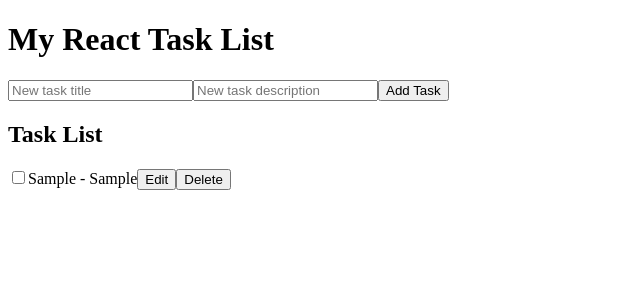
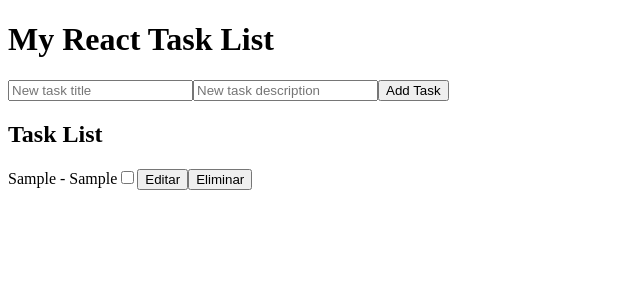
Before and after one commit to Carl-Diaz/task-list, a React (Vite) app: page / in a window 1280 px wide. Both pictures are taken after typing "Sample", "Sample" into the empty fields and a click on the button "Add Task". Shown: the top 300 px of the page, without its empty margins (0-640 px from the left). Built offline with nearby package versions, Linux system fonts and the light colour scheme.

Commit message:
implementacion del custom hook

```diff
--- a/src/App.jsx
+++ b/src/App.jsx
@@ -1,69 +1,19 @@
-// src/App.js
-import React, { useState, useEffect } from "react";
+import React from "react";
+import { useState } from "react";
 import Header from "./components/Header";
 import TaskList from "./components/TaskList";
+import useTaskManager from "./hooks/useTaskManager";
 
 const App = () => {
-  const [tasks, setTasks] = useState([]);
+  const { tasks, createTask, deleteTask, updateTask, toggleTask } =
+    useTaskManager();
   const [newTaskTitle, setNewTaskTitle] = useState("");
   const [newTaskDescription, setNewTaskDescription] = useState("");
 
-  useEffect(() => {
-    // Cargar tareas desde localStorage al iniciar la aplicación
-    const savedTasks = JSON.parse(localStorage.getItem("tasks")) || [];
-    setTasks(savedTasks);
-  }, []); // Se ejecuta al montar el componente
-
-  const saveTasksToLocalStorage = (updatedTasks) => {
-    // Guardar tareas en localStorage
-    localStorage.setItem("tasks", JSON.stringify(updatedTasks));
-  };
-
   const addTask = () => {
-    if (newTaskTitle.trim() !== "") {
-      const newTask = {
-        id: Date.now(),
-        name: `${newTaskTitle} - ${newTaskDescription}`,
-        completed: false,
-      };
-      setTasks((prevTasks) => {
-        const updatedTasks = [...prevTasks, newTask];
-        saveTasksToLocalStorage(updatedTasks);
-        return updatedTasks;
-      });
-      setNewTaskTitle("");
-      setNewTaskDescription("");
-    }
-  };
-
-  const deleteTask = (taskId) => {
-    setTasks((prevTasks) => {
-      const updatedTasks = prevTasks.filter((task) => task.id !== taskId);
-      saveTasksToLocalStorage(updatedTasks);
-      return updatedTasks;
-    });
-  };
-
-  const toggleTask = (taskId) => {
-    setTasks((prevTasks) => {
-      const updatedTasks = prevTasks.map((task) =>
-        task.id === taskId ? { ...task, completed: !task.completed } : task
-      );
-      saveTasksToLocalStorage(updatedTasks);
-      return updatedTasks;
-    });
-  };
-
-  const editTask = (taskId, editedTitle, editedDescription) => {
-    setTasks((prevTasks) => {
-      const updatedTasks = prevTasks.map((task) =>
-        task.id === taskId
-          ? { ...task, name: `${editedTitle} - ${editedDescription}` }
-          : task
-      );
-      saveTasksToLocalStorage(updatedTasks);
-      return updatedTasks;
-    });
+    createTask(newTaskTitle, newTaskDescription);
+    setNewTaskTitle("");
+    setNewTaskDescription("");
   };
 
   return (
@@ -87,9 +37,9 @@ const App = () => {
       </div>
       <TaskList
         tasks={tasks}
-        onToggle={toggleTask}
+        onToggle={toggleTask} // Asegúrate de pasar la función correcta aquí
         onDelete={deleteTask}
-        onEdit={editTask}
+        onEdit={updateTask}
       />
     </div>
   );
--- a/src/components/Task.jsx
+++ b/src/components/Task.jsx
@@ -1,4 +1,3 @@
-// src/components/Task.js
 import React, { useState } from "react";
 
 const Task = ({ id, name, completed, onToggle, onDelete, onEdit }) => {
@@ -28,12 +27,17 @@ const Task = ({ id, name, completed, onToggle, onDelete, onEdit }) => {
         </div>
       ) : (
         <div>
-          <input type="checkbox" checked={completed} onChange={onToggle} />
           <span style={{ textDecoration: completed ? "line-through" : "none" }}>
             {name}
           </span>
-          <button onClick={handleEditClick}>Edit</button>
-          <button onClick={onDelete}>Delete</button>
+          <input
+            type="checkbox"
+            checked={completed}
+            onChange={(e) => onToggle(id)}
+          />
+
+          <button onClick={handleEditClick}>Editar</button>
+          <button onClick={() => onDelete(id)}>Eliminar</button>
         </div>
       )}
     </div>
--- a/src/components/TaskList.jsx
+++ b/src/components/TaskList.jsx
@@ -1,4 +1,3 @@
-// src/components/TaskList.js
 import React from "react";
 import Task from "./Task";
 
@@ -12,7 +11,7 @@ const TaskList = ({ tasks, onToggle, onDelete, onEdit }) => {
           id={task.id}
           name={task.name}
           completed={task.completed}
-          onToggle={() => onToggle(task.id)}
+          onToggle={onToggle}
           onDelete={() => onDelete(task.id)}
           onEdit={onEdit}
         />
--- /dev/null
+++ b/src/hooks/useTaskManager.jsx
@@ -0,0 +1,61 @@
+import { useState, useEffect } from "react";
+
+const useTaskManager = () => {
+  const [tasks, setTasks] = useState([]);
+
+  useEffect(() => {
+    // Cargar tareas desde localStorage al iniciar la aplicación
+    const savedTasks = JSON.parse(localStorage.getItem("tasks")) || [];
+    console.log("Cargando tareas:", savedTasks);
+    setTasks(savedTasks);
+  }, []); // Solo se ejecutará en el montaje inicial
+
+  useEffect(() => {
+    // Guardar tareas en localStorage cada vez que cambien
+    console.log("Guardando tareas:", tasks);
+    localStorage.setItem("tasks", JSON.stringify(tasks));
+  }, [tasks]);
+
+  const createTask = (title, description) => {
+    if (title.trim() !== "") {
+      const newTask = {
+        id: Date.now(),
+        name: `${title} - ${description}`,
+        completed: false,
+      };
+      setTasks((prevTasks) => [...prevTasks, newTask]);
+    }
+  };
+
+  const deleteTask = (taskId) => {
+    setTasks((prevTasks) => prevTasks.filter((task) => task.id !== taskId));
+  };
+
+  const updateTask = (taskId, editedTitle, editedDescription) => {
+    setTasks((prevTasks) =>
+      prevTasks.map((task) =>
+        task.id === taskId
+          ? { ...task, name: `${editedTitle} - ${editedDescription}` }
+          : task
+      )
+    );
+  };
+
+  const toggleTask = (taskId) => {
+    setTasks((prevTasks) =>
+      prevTasks.map((task) =>
+        task.id === taskId ? { ...task, completed: !task.completed } : task
+      )
+    );
+  };
+
+  return {
+    tasks,
+    createTask,
+    deleteTask,
+    updateTask,
+    toggleTask,
+  };
+};
+
+export default useTaskManager;
```
Also changed, not shown: src/review-1.md (deleted, +0 -21 lines).
